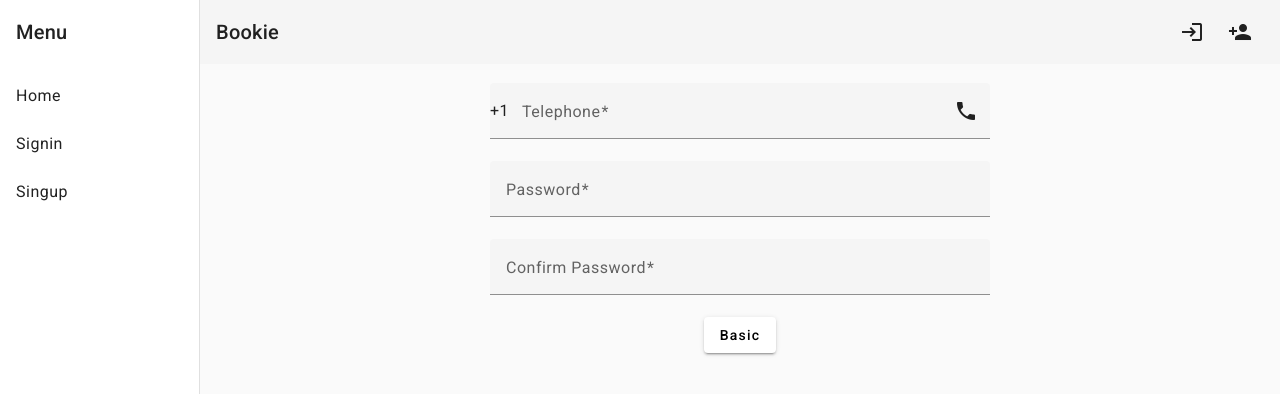
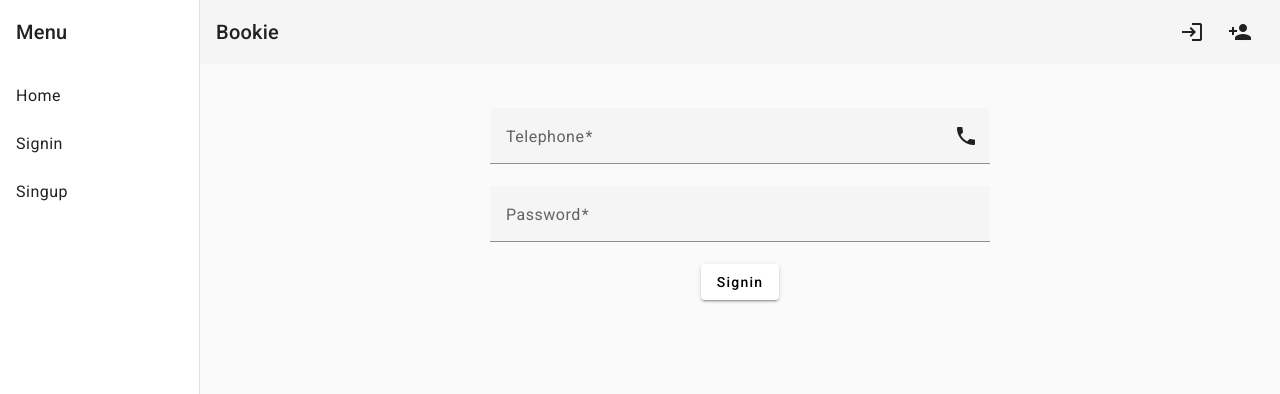
Before and after one commit to Sana0203/bookie, an Angular app: page /signin in a window 1280 px wide. Shown: the top 394 px of the page. Built offline with nearby package versions, Linux system fonts and the light colour scheme.

Commit message:
signin form input pattern added

```diff
--- a/src/app/+pages/public/signin/signin.component.css
+++ b/src/app/+pages/public/signin/signin.component.css
@@ -13,7 +13,7 @@
   .form{
     display:flex;
     justify-content: center;
-    padding: 15px 0 ;
+    padding: 40px 0 ;
     text-align: center;
   }
 
--- a/src/app/+pages/public/signin/signin.component.html
+++ b/src/app/+pages/public/signin/signin.component.html
@@ -4,36 +4,51 @@
 [class.div_form]="!(isHandset$ | async)">
     <mat-form-field class="example-full-width">
         <mat-label>Telephone</mat-label>
-        <span matPrefix>+1 &nbsp;</span>
-        <input type="tel" [formControl]="telFormControl" matInput placeholder="555-555-1234">
+        <input type="tel" [formControl]="telFormControl" matInput placeholder="515-658-1234">
         <mat-icon matSuffix>phone</mat-icon>
-      <!--
-      @if (emailFormControl.hasError('email') && !emailFormControl.hasError('required')) {
-        <mat-error>Please enter a valid email address</mat-error>
-      }
-      -->
+
+        @if (telFormControl.hasError('pattern') && !telFormControl.hasError('required')) {
+          <mat-error>Please enter a valid phone number.</mat-error>
+        }
+
       @if (telFormControl.hasError('required')) {
-        <mat-error>Telphone is <strong>required</strong></mat-error>
+        <mat-error>Telphone is <strong>required</strong>.</mat-error>
       }
     </mat-form-field>
 
     <mat-form-field class="example-full-width">
         <mat-label>Password</mat-label>
-        <input type="password" matInput [formControl]="passFormControl" placeholder="Ex. pat@example.com">
+        <input type="text" matInput [formControl]="passFormControl">
+
+        @if (passFormControl.hasError('pattern')
+          && !passFormControl.hasError('required')
+            && !passFormControl.hasError('minLength')) {
+          <mat-error>Your password must contain at least one special characters and one uppercase letter.</mat-error>
+        }
+
+        @if ( passFormControl.hasError('minLength')
+          && !passFormControl.hasError('required')
+            && !passFormControl.hasError('pattern')) {
+          <mat-error>Your password should be at least 8 characters in length.</mat-error>
+        }
+
         @if (passFormControl.hasError('required')) {
           <mat-error>Passowrd is <strong>required</strong></mat-error>
         }
       </mat-form-field>
 
-      <mat-form-field class="example-full-width">
+      <!-- <mat-form-field class="example-full-width">
         <mat-label>Confirm Password</mat-label>
-        <input type="password" matInput [formControl]="passFormControl" placeholder="Ex. pat@example.com">
+        <input type="password" matInput >
+         @if (passFormControl.hasError('pattern') && !passFormControl.hasError('required')) {
+          <mat-error>Your password does not match, please enter again.</mat-error>
+        }
         @if (passFormControl.hasError('required')) {
-          <mat-error>Passowrd is <strong>required</strong></mat-error>
+          <mat-error><strong>Confirm</strong> your password</mat-error>
         }
-      </mat-form-field>
+      </mat-form-field> -->
 
-      <button mat-raised-button>Basic</button>
+      <button mat-raised-button>Signin</button>
 
   </form>
 </div>
--- a/src/app/+pages/public/signin/signin.component.ts
+++ b/src/app/+pages/public/signin/signin.component.ts
@@ -24,8 +24,9 @@ import { AsyncPipe } from '@angular/common';
 })
 export class SigninComponent {
 
-  telFormControl = new FormControl('', [Validators.required]); //Validators.pattern()
-  passFormControl = new FormControl('', [Validators.required, Validators.minLength(8)]);
+  telFormControl = new FormControl('', [Validators.required, Validators.pattern("^((\\+[1-9]{1,2})|00[1-9]{1,2})? ?[0-9]{3} ?-? ?[0-9]{3} ?-?[0-9]{4}$")]);
+  passFormControl = new FormControl('', [Validators.required, Validators.minLength(8) , Validators.pattern("^(?=.*[A-Z])(?=.*[\\W]).+$")]);
+  //passConfirmFormControl = new FormControl('', [Validators.required, Validators.pattern("^(?=.*[A-Z])(?=.*[\W_]).+$")]);
 
   private breakpointObserver = inject(BreakpointObserver);
 
```
